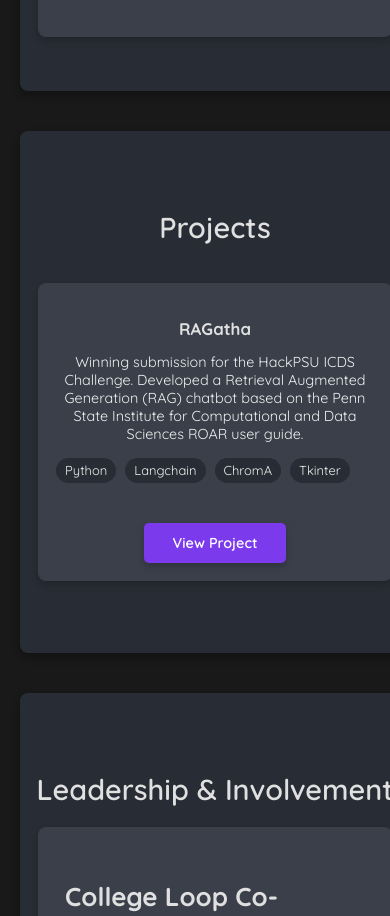
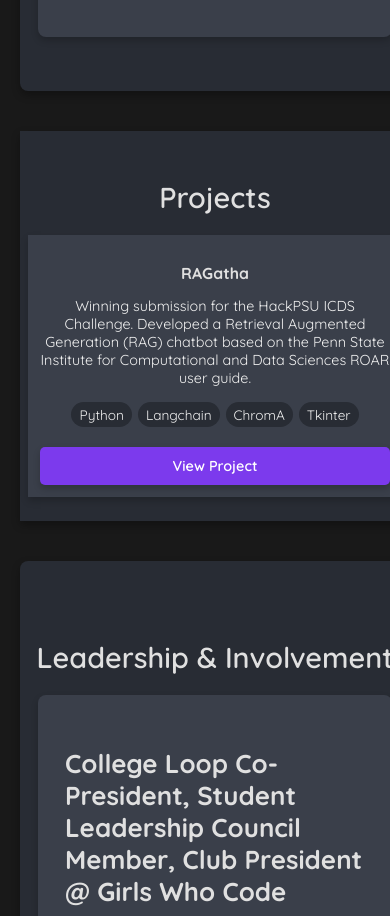
Before and after one commit to leonac24/portfolio, a React (Create React App) app: page / in a window 390 px wide. Shown: the part 3680-4596 px from the top of the page. Built offline with nearby package versions, Linux system fonts and the light colour scheme.

Commit message:
because Jae told me to center it

```diff
--- a/src/components/Projects.css
+++ b/src/components/Projects.css
@@ -1,5 +1,10 @@
 .projects-section {
   padding: 54px 0;
+  margin-left: auto;
+  margin-right: auto;
+  display: flex;
+  flex-direction: column;
+  align-items: center;
 }
 
 .projects-grid {
@@ -9,6 +14,7 @@
   padding: 18px;
   max-width: 1080px;
   margin: 0 auto;
+  justify-items: center;
 }
 
 .project-card {
@@ -34,6 +40,7 @@
   flex-wrap: wrap;
   gap: 9px;
   margin: 13.5px 0;
+  justify-content: center;
 }
 
 .tech-tag {
@@ -70,3 +77,45 @@
   transform: translateY(-2.7px);
   box-shadow: 0 7.2px 14.4px rgba(0, 0, 0, 0.3);
 }
+@media (max-width: 600px) {
+  .projects-section {
+    width: 100vw;
+    max-width: 100vw;
+    min-width: 0;
+    margin: 0;
+    border-radius: 0;
+    padding-left: 0;
+    padding-right: 0;
+    box-sizing: border-box;
+    padding: 24px 0;
+  }
+  .projects-grid {
+    grid-template-columns: 1fr;
+    gap: 12px;
+    padding: 0 8px;
+    max-width: 100vw;
+    box-sizing: border-box;
+  }
+  .project-card {
+    padding: 12px;
+    font-size: 1rem;
+    border-radius: 0;
+  }
+  .project-card h3 {
+    font-size: 1.1rem;
+  }
+  .technologies {
+    gap: 6px;
+    margin: 8px 0;
+  }
+  .tech-tag {
+    font-size: 0.95rem;
+    padding: 4px 8px;
+  }
+  .project-link {
+    width: 100%;
+    font-size: 1rem;
+    padding: 10px 0;
+    margin-top: 12px;
+  }
+}
```
Also changed, not shown: 6 other files (tests, documents, lock files or other folders).
